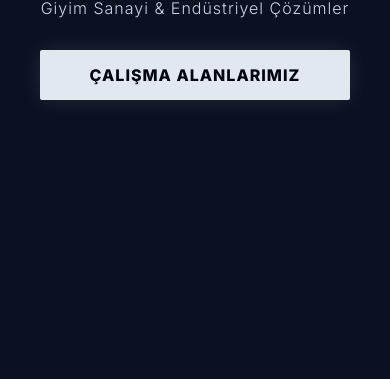
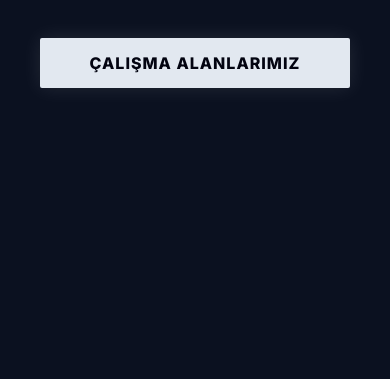
Before and after one commit to ahmedbulend/ahmedbulend.github.io, a plain HTML site: page index.html in a window 390 px wide. Shown: the part 465-844 px from the top of the page. Drawn offline with Linux system fonts and the light colour scheme.

Commit message:
Update index.html
optimisations for mobile version

```diff
--- a/index.html
+++ b/index.html
@@ -235,10 +235,8 @@
 
         @media (max-width: 768px) {
             .hero-logo-img { max-width: 300px; }
-	p.subtitle {
-                font-size: 1rem;
-                padding: 0 10px;
-                line-height: 1.4;
+			p.subtitle {
+                font-size: 0rem;
             }
         }
     </style>
```
